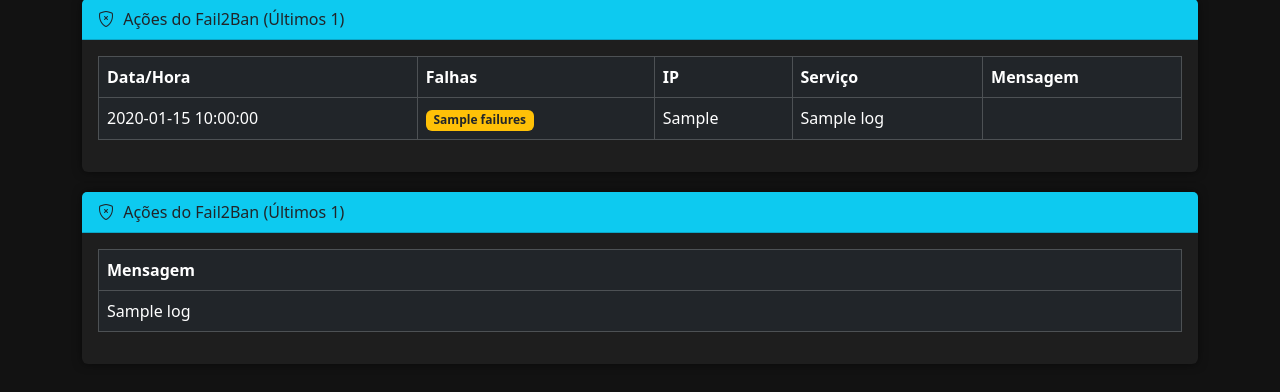
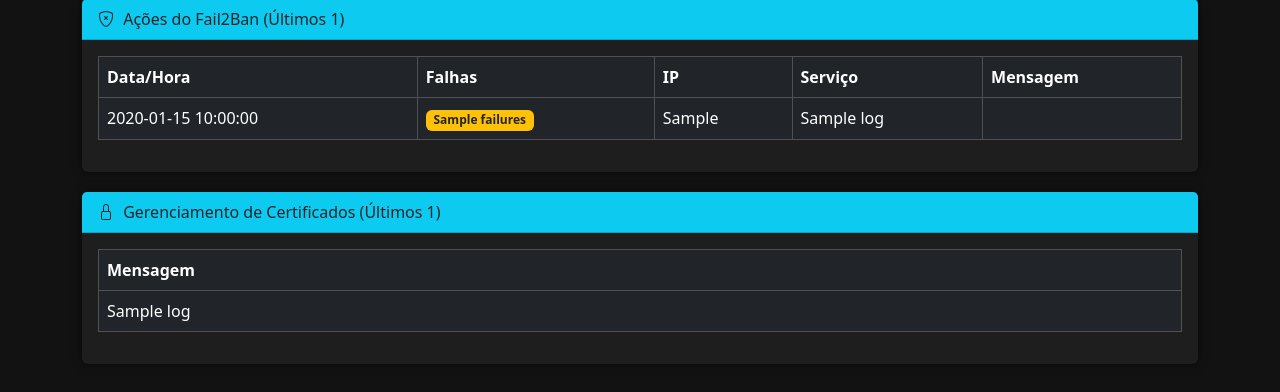
Before and after one commit to Boniatti1/PrimisLayer, a Flask app: template sistema-seguranca/dashboard/templates/dashboard.html in a window 1280 px wide. Shown: the part 918-1310 px from the top of the page. Run offline with Flask 3, Linux system fonts and the light colour scheme; the template is opened without the code that fills it: most values are stand-ins (such as "Sample title", 1, 10 or a date in 2020).

Commit message:
fix: changes on certificates logs card

```diff
--- a/sistema-seguranca/dashboard/templates/dashboard.html
+++ b/sistema-seguranca/dashboard/templates/dashboard.html
@@ -255,7 +255,7 @@
   <!-- Logs de Certificados -->
   <div class="card">
     <div class="card-header bg-info text-dark">
-      <i class="bi bi-shield-x"></i> Ações do Fail2Ban (Últimos {{ fail2ban_logs|length }})
+      <i class="bi bi-lock"></i> Gerenciamento de Certificados (Últimos {{ certs_logs|length }})
     </div>
     <div class="card-body">
       <div class="table-responsive log-table">
```
